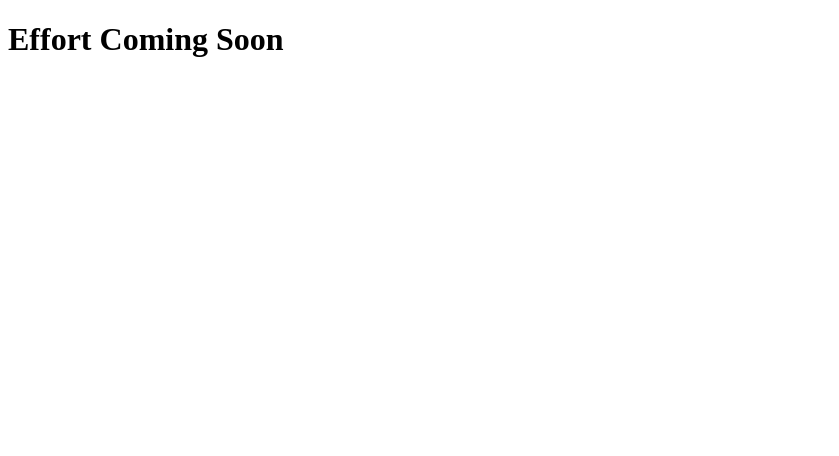
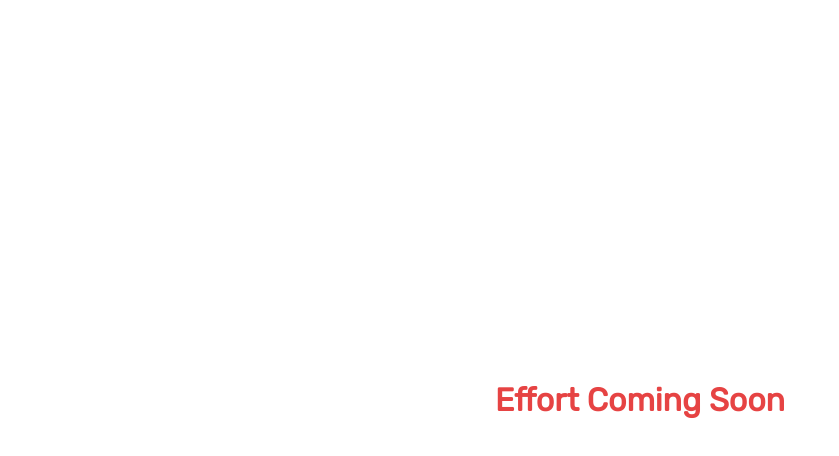
Before and after one commit to totallynotemma/totallynotemma.github.io, a plain HTML site: page index.html in a window 1280 px wide. Shown: the whole page, without its empty margins (0-839 px from the left). Drawn offline with Linux system fonts and the light colour scheme.

Commit message:
Update index.html

```diff
--- a/index.html
+++ b/index.html
@@ -12,7 +12,7 @@
     <meta property="twitter:title" content="totallynotemma">
     <meta property="twitter:description" content="effort coming soon, plz don't click this">
     <!-- AAAAAAAAAAAAAH -->
-    <link rel="stylesheet" href="assets/master.css" disabled>
+    <link rel="stylesheet" href="assets/master.css">
     <link rel="shortcut icon" href="favicon.png" type="image/png">
   </head>
 
```
